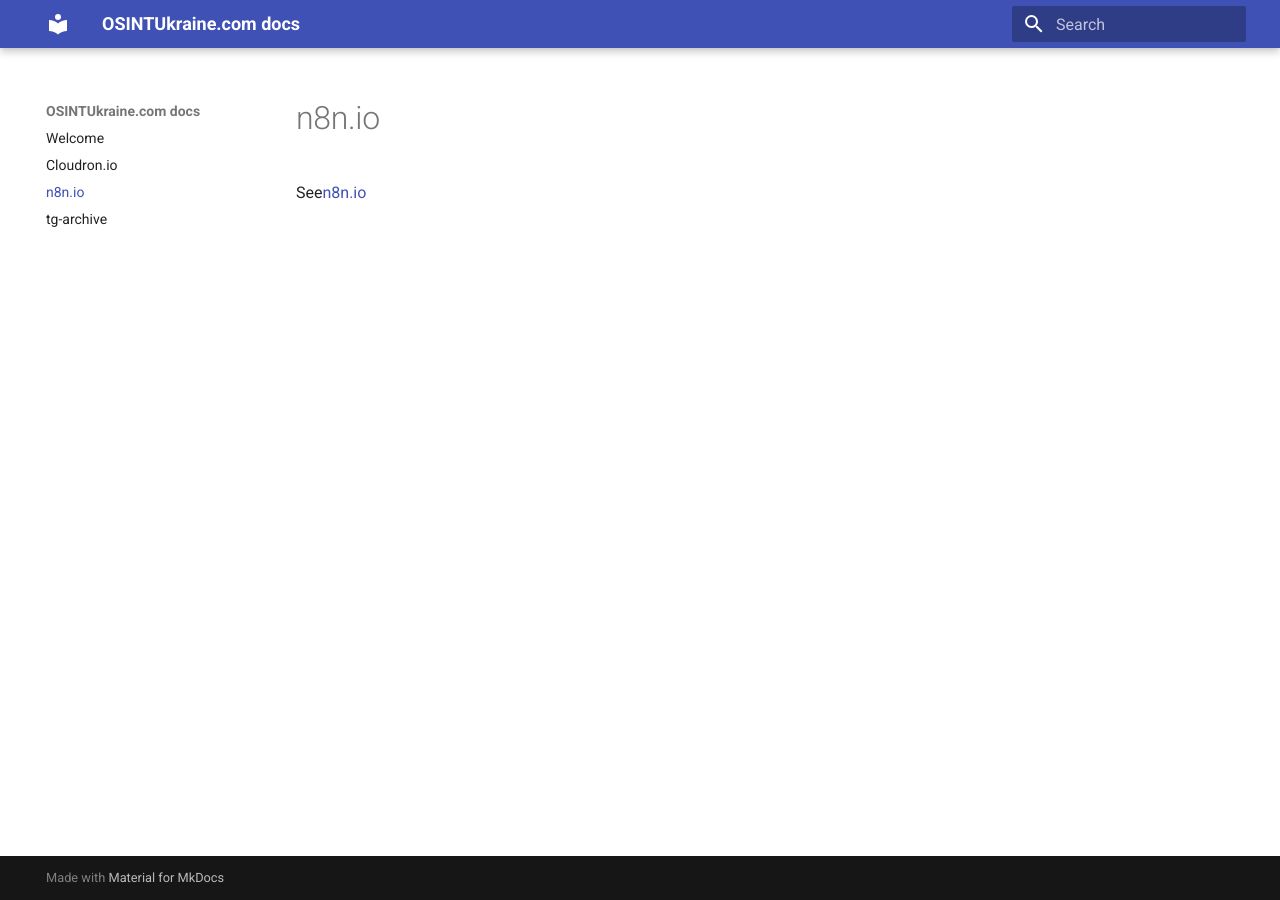
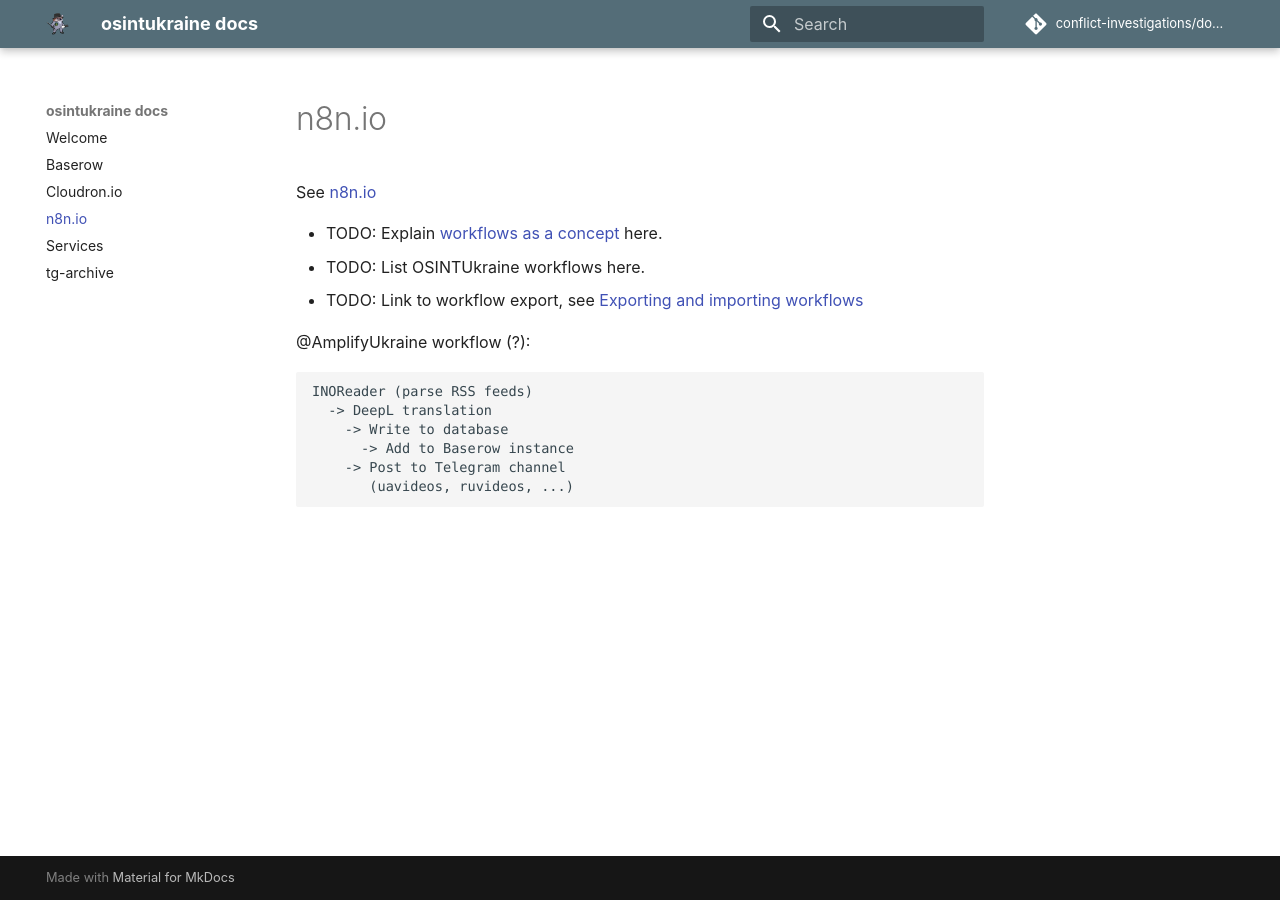
Before and after one commit to conflict-investigations/docs.osintukraine.com, an MkDocs documentation site: the page built from docs/n8n.md, in a window 1280 px wide. Built offline with MkDocs 1.6.1 and Material for MkDocs 9.7.7, drawn with Linux system fonts in a browser that asks for light colours; comment, search, counter and statistics services are not loaded.

````diff
--- a/docs/n8n.md
+++ b/docs/n8n.md
@@ -1,3 +1,18 @@
 # n8n.io
 
-See[n8n.io](https://n8n.io/)
+See [n8n.io](https://n8n.io/)
+
+- TODO: Explain [workflows as a concept](https://docs.n8n.io/workflows/workflows/#) here.
+- TODO: List OSINTUkraine workflows here.
+- TODO: Link to workflow export, see
+  [Exporting and importing workflows](https://docs.n8n.io/courses/level-one/chapter-6/)
+
+@AmplifyUkraine workflow (?):
+```
+INOReader (parse RSS feeds)
+  -> DeepL translation
+    -> Write to database
+      -> Add to Baserow instance
+    -> Post to Telegram channel
+       (uavideos, ruvideos, ...)
+```
--- a/mkdocs.yml
+++ b/mkdocs.yml
@@ -1,3 +1,11 @@
-site_name: OSINTUkraine.com docs
+site_name: osintukraine docs
+repo_url: https://github.com/conflict-investigations/docs.osintukraine.com
+repo_name: conflict-investigations/docs.osintukraine.com
 theme:
-  material
+  name: material
+  font: false
+  logo: img/fellas.png
+  # homepage: https://osintukraine.com
+  favicon: img/fellas.png
+  palette:
+    primary: blue grey
````
Also changed, not shown: docs/baserow.md (added, +7 -0 lines), docs/cloudron.md (+3 -1 lines), docs/services.md (added, +52 -0 lines), docs/img/fellas.png (added).
